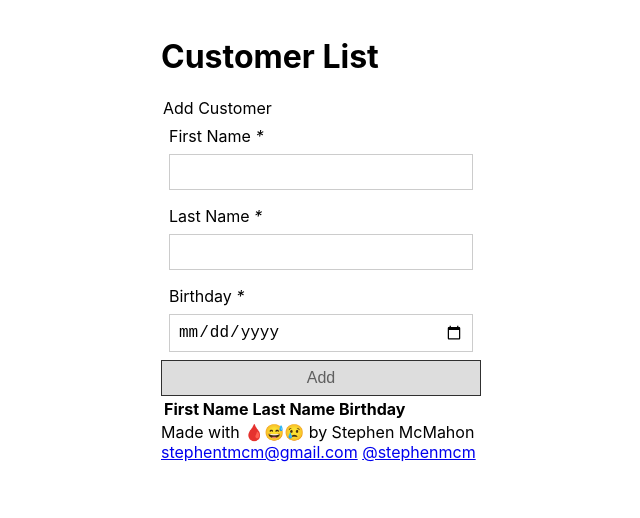
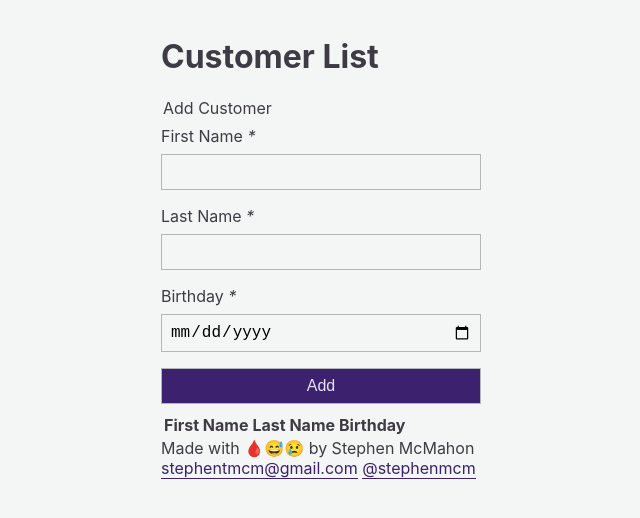
Before and after one commit to stephenmcm/customerlist, a React (Create React App) app: page / in a window 1280 px wide. Shown: the top 518 px of the page, without its empty margins (319-959 px from the left). Built offline with nearby package versions, Linux system fonts and the light colour scheme.

Commit message:
Update styles

```diff
--- a/src/App.scss
+++ b/src/App.scss
@@ -1,4 +1,58 @@
 @import "variables.scss";
+
+body {
+  margin: 0;
+  font-family: -apple-system, BlinkMacSystemFont, "Segoe UI", "Roboto", "Oxygen",
+    "Ubuntu", "Cantarell", "Fira Sans", "Droid Sans", "Helvetica Neue",
+    sans-serif;
+  -webkit-font-smoothing: antialiased;
+  -moz-osx-font-smoothing: grayscale;
+  background: $background;
+  color: $foreground;
+}
+
+a {
+  text-decoration: none;
+  border-bottom: 1px solid $link;
+  color: $link;
+  &:hover {
+    text-decoration: none;
+    border-bottom: 1px solid $link-hover;
+    color: $link-hover;
+  }
+  &:visited {
+    text-decoration: none;
+    border-bottom: 1px solid $link-visited;
+    color: $link-visited;
+  }
+}
+
+input {
+  background-color: $background;
+  border-color: $border;
+  &:focus {
+    border-color: $primary;
+    box-shadow: 0 0 2px $primary;
+  }
+}
+
+code {
+  font-family: source-code-pro, Menlo, Monaco, Consolas, "Courier New",
+    monospace;
+}
+
+#root {
+  display: flex;
+  justify-content: center;
+  width: 100vw;
+}
+
+@media screen and (min-height: 900px) {
+  #root {
+    height: 100vh;
+    width: 100vw;
+  }
+}
 
 .App {
   padding: 1rem;
@@ -39,21 +93,21 @@
       font-size: 16px;
       margin: 0;
       padding: 0.5rem;
-      border: 1px solid #ccc;
+      border: 1px solid $border;
     }
     & button {
       padding: 0.5rem;
     }
     & .error {
-      border: 2px solid $red;
+      border: 2px solid $danger;
     }
     & .errtext {
       border-top: none;
     }
   }
   & .errtext {
-    border: 2px solid $red;
-    background-color: $redTransparent;
+    border: 2px solid $danger;
+    background-color: $danger-light;
     padding: 0.25rem;
     margin: 0;
   }
--- a/src/components/Button.module.scss
+++ b/src/components/Button.module.scss
@@ -1,3 +1,5 @@
+@import "../variables.scss";
+
 .Button {
   box-sizing: border-box;
   display: block;
@@ -5,12 +7,12 @@
   font-size: 16px;
   margin: 0;
   padding: 0.5rem;
-  border: 1px solid #303030;
-  color: #5f5f5f;
-  background-color: #ddd;
+  border: 1px solid $primary;
+  color: $primary-light;
+  background-color: $primary;
   &:global(:disabled) {
     color: #5f5f5f;
-    background-color: #f1f1f1;
-    border: 1px solid #ebebeb;
+    background-color: lighten($primary, 50);
+    border: lighten($primary, 20);
   }
 }
--- a/src/components/FormControl.module.scss
+++ b/src/components/FormControl.module.scss
@@ -1,7 +1,7 @@
 @import "../variables.scss";
 
 .FormControl {
-  padding: 0.5rem;
+  padding: 0.5rem 0;
   width: 100%;
   box-sizing: border-box;
   & label {
@@ -16,14 +16,16 @@
     font-size: 16px;
     margin: 0;
     padding: 0.5rem;
-    border: 1px solid #ccc;
+    border: 1px solid $border;
   }
   & .Error {
-    border: 2px solid $red;
+    border: 1px solid $danger;
+    box-shadow: 0 0 2px $danger;
   }
   & .ErrText {
-    border: 2px solid $red;
-    background-color: $redTransparent;
+    border: 1px solid $danger;
+    background-color: $danger-light;
+    box-shadow: 0 0 2px $danger;
     padding: 0.25rem;
     margin: 0;
     border-top: none;
--- a/src/features/customers/CustomerForm.js
+++ b/src/features/customers/CustomerForm.js
@@ -5,6 +5,7 @@ import { addCustomer } from "./customersSlice";
 import { FormControl } from "../../components/FormControl";
 import * as Yup from "yup";
 import { Button } from "../../components/Button";
+import fStyle from "../../components/FormControl.module.scss";
 
 const mapDispatch = { addCustomer };
 
@@ -52,7 +53,7 @@ const CustomerForm = ({ addCustomer }) => {
             id="dateOfBirth"
             isRequired={true}
           />
-          <div className="formControl">
+          <div className={fStyle.FormControl}>
             <Button
               data-testid="addButton"
               type="submit"
--- a/src/index.scss
+++ b/src/index.scss
@@ -1,3 +1,5 @@
+@import "variables.scss";
+
 body {
   margin: 0;
   font-family: -apple-system, BlinkMacSystemFont, "Segoe UI", "Roboto", "Oxygen",
@@ -5,22 +7,11 @@ body {
     sans-serif;
   -webkit-font-smoothing: antialiased;
   -moz-osx-font-smoothing: grayscale;
+  background: $background;
+  color: $foreground;
 }
 
 code {
   font-family: source-code-pro, Menlo, Monaco, Consolas, "Courier New",
     monospace;
 }
-
-#root {
-  display: flex;
-  justify-content: center;
-  width: 100vw;
-}
-
-@media screen and (min-height: 900px) {
-  #root {
-    height: 100vh;
-    width: 100vw;
-  }
-}
--- a/src/variables.scss
+++ b/src/variables.scss
@@ -1,2 +1,26 @@
-$red: rgba(255, 0, 0, 1);
-$redTransparent: rgba($red, 0.05);
+/* SCSS RGB */
+$spanish-violet: rgba(59, 33, 110, 1);
+$lavender-web: rgba(231, 224, 246, 1);
+$chinese-red: rgba(165, 63, 43, 1);
+$snow: rgba(251, 241, 239, 1);
+$orange-yellow-crayola: rgba(239, 203, 104, 1);
+$field-drab: rgba(87, 69, 15, 1);
+$cultured: rgba(244, 246, 245, 1);
+$gray-x-11-gray: hsla(240, 2%, 72%, 1);
+$jet: rgba(62, 59, 68, 1);
+$dark-purple: rgba(25, 14, 47, 1);
+$slate-blue: hsla(260, 54%, 56%, 1);
+
+/* SCSS Types */
+$foreground: $jet;
+$background: $cultured;
+$primary: $spanish-violet;
+$primary-light: $lavender-web;
+$danger: $chinese-red;
+$danger-light: $snow;
+$warning: $orange-yellow-crayola;
+$warning-light: $field-drab;
+$border: $gray-x-11-gray;
+$link-visited: $dark-purple;
+$link: $spanish-violet;
+$link-hover: $slate-blue;
```
